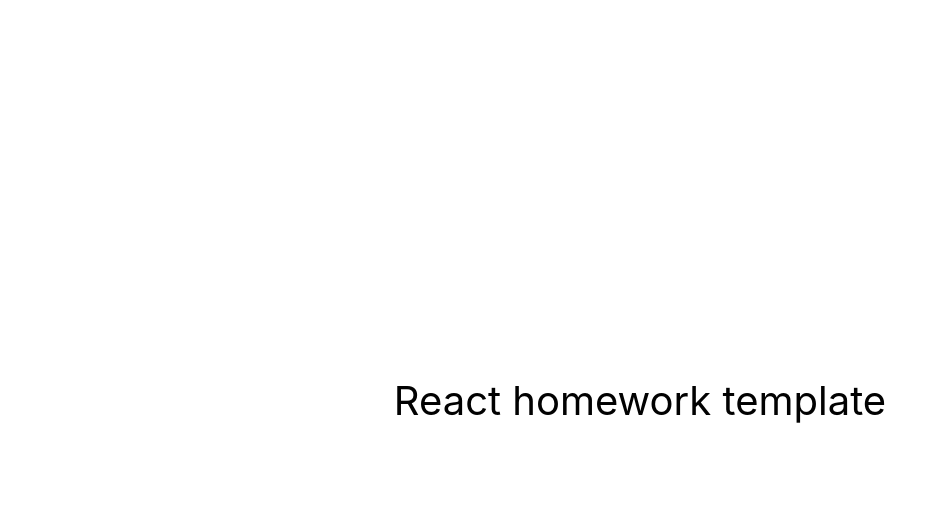
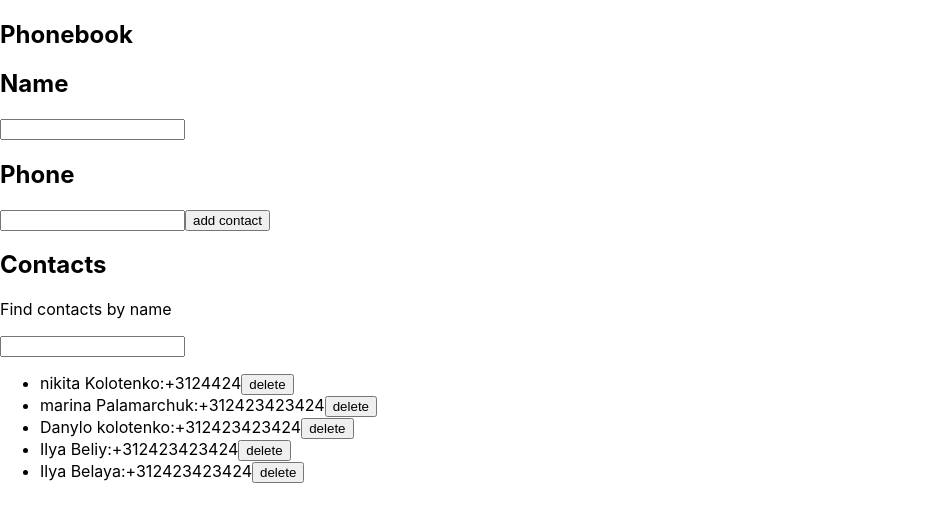
Before and after one commit to GodDet1/goit-react-hw-02-phonebook, a React (Create React App) app: page / in a window 1280 px wide. Shown: the top 522 px of the page, without its empty margins (0-947 px from the left). Built offline with nearby package versions, Linux system fonts and the light colour scheme.

Commit message:
End logic

```diff
--- a/package.json
+++ b/package.json
@@ -4,9 +4,11 @@
   "private": true,
   "homepage": "https://GodDet1.github.io/goit-react-hw-02-phonebook/",
   "dependencies": {
+    "@emotion/styled": "^11.9.3",
     "@testing-library/jest-dom": "^5.16.3",
     "@testing-library/react": "^12.1.4",
     "@testing-library/user-event": "^13.5.0",
+    "nanoid": "^4.0.0",
     "react": "^18.1.0",
     "react-dom": "^18.1.0",
     "react-scripts": "5.0.1",
@@ -36,5 +38,8 @@
       "last 1 firefox version",
       "last 1 safari version"
     ]
+  },
+  "devDependencies": {
+    "prop-types": "^15.8.1"
   }
 }
--- a/src/components/App.jsx
+++ b/src/components/App.jsx
@@ -1,16 +1,72 @@
-export const App = () => {
-  return (
-    <div
-      style={{
-        height: '100vh',
-        display: 'flex',
-        justifyContent: 'center',
-        alignItems: 'center',
-        fontSize: 40,
-        color: '#010101'
-      }}
-    >
-      React homework template
-    </div>
-  );
-};
+import { Component } from 'react';
+import { nanoid } from 'nanoid';
+import InputForm from './InputForm/InputForm';
+import PhoneList from './PhoneList/PhoneList';
+import Filter from './Filter/Filter';
+
+class App extends Component {
+  state = {
+    contacts: [
+      { id: 1, name: 'nikita Kolotenko', phone: '+3124424' },
+      { id: 2, name: 'marina Palamarchuk', phone: '+312423423424' },
+      { id: 3, name: 'Danylo kolotenko', phone: '+312423423424' },
+      { id: 5, name: 'Ilya Beliy', phone: '+312423423424' },
+      { id: 6, name: 'Ilya Belaya', phone: '+312423423424' },
+    ],
+    filter: '',
+  };
+
+  handleSubmitForm = (e, data) => {
+    e.preventDefault();
+    const item = { id: nanoid(), ...data };
+
+    if (this.checkUsers(data)) {
+      return alert(`${data.name} is already in contacts`);
+    }
+
+    this.setState(prevState => prevState.contacts.push(item));
+  };
+
+  handleFilter = e => {
+    const lowerCaseWord = e.currentTarget.value.toLowerCase();
+    this.setState({
+      filter: lowerCaseWord,
+    });
+  };
+
+  checkUsers(data) {
+    return this.state.contacts.find(
+      ({ name }) => name.toLowerCase() === data.name.toLowerCase()
+    );
+  }
+
+  deleteUser = id => {
+    const index = this.state.contacts.findIndex(item => item.id === id);
+
+    this.setState(prevState => prevState.contacts.splice(index, 1));
+  };
+
+  filterUsers() {
+    return this.state.contacts.filter(item =>
+      item.name.toLowerCase().includes(this.state.filter)
+    );
+  }
+
+  render() {
+    const renderData =
+      this.state.filter !== '' ? this.filterUsers() : this.state.contacts;
+
+    return (
+      <div>
+        <h2>Phonebook</h2>
+        <InputForm handleSubmit={this.handleSubmitForm} />
+
+        <h2>Contacts</h2>
+        <Filter filter={this.handleFilter} />
+        <PhoneList contacts={renderData} deleteUser={this.deleteUser} />
+      </div>
+    );
+  }
+}
+
+export default App;
--- /dev/null
+++ b/src/components/Filter/Filter.jsx
@@ -0,0 +1,10 @@
+function Filter({ filter }) {
+  return (
+    <div>
+      <p>Find contacts by name</p>
+      <input type="text" onChange={filter} />
+    </div>
+  );
+}
+
+export default Filter;
--- /dev/null
+++ b/src/components/InputForm/InputForm.jsx
@@ -0,0 +1,41 @@
+import { Component } from 'react';
+
+class InputForm extends Component {
+  state = {
+    name: '',
+    phone: '',
+  };
+
+  handleIput = e => {
+    this.setState({ [e.currentTarget.name]: e.currentTarget.value });
+  };
+
+  render = () => {
+    return (
+      <form onSubmit={e => this.props.handleSubmit(e, this.state)}>
+        <h2>Name</h2>
+        <input
+          type="text"
+          name="name"
+          pattern="^[a-zA-Zа-яА-Я]+(([' -][a-zA-Zа-яА-Я ])?[a-zA-Zа-яА-Я]*)*$"
+          title="Name may contain only letters, apostrophe, dash and spaces. For example Adrian, Jacob Mercer, Charles de Batz de Castelmore d'Artagnan"
+          required
+          onChange={this.handleIput}
+        />
+        <h2>Phone</h2>
+        <input
+          type="tel"
+          name="phone"
+          pattern="\+?\d{1,4}?[-.\s]?\(?\d{1,3}?\)?[-.\s]?\d{1,4}[-.\s]?\d{1,4}[-.\s]?\d{1,9}"
+          title="Phone number must be digits and can contain spaces, dashes, parentheses and can start with +"
+          required
+          onChange={this.handleIput}
+        />
+
+        <button type="submit">add contact</button>
+      </form>
+    );
+  };
+}
+
+export default InputForm;
--- /dev/null
+++ b/src/components/PhoneList/PhoneList.jsx
@@ -0,0 +1,24 @@
+import React from 'react';
+
+function PhoneList({ contacts, deleteUser }) {
+  return (
+    <div>
+      {contacts.length === 0 ? (
+        <p>There is no user</p>
+      ) : (
+        <ul>
+          {contacts.map(item => (
+            <li key={item.id}>
+              {item.name}:{item.phone}
+              <button type="button" onClick={() => deleteUser(item.id)}>
+                delete
+              </button>
+            </li>
+          ))}
+        </ul>
+      )}
+    </div>
+  );
+}
+
+export default PhoneList;
--- a/src/index.js
+++ b/src/index.js
@@ -1,10 +1,6 @@
 import React from 'react';
 import ReactDOM from 'react-dom/client';
-import { App } from 'components/App';
+import App from 'components/App';
 import './index.css';
 
-ReactDOM.createRoot(document.getElementById('root')).render(
-  <React.StrictMode>
-    <App />
-  </React.StrictMode>
-);
+ReactDOM.createRoot(document.getElementById('root')).render(<App />);
```
Also changed, not shown: 1 other file (tests, documents, lock files or other folders).
